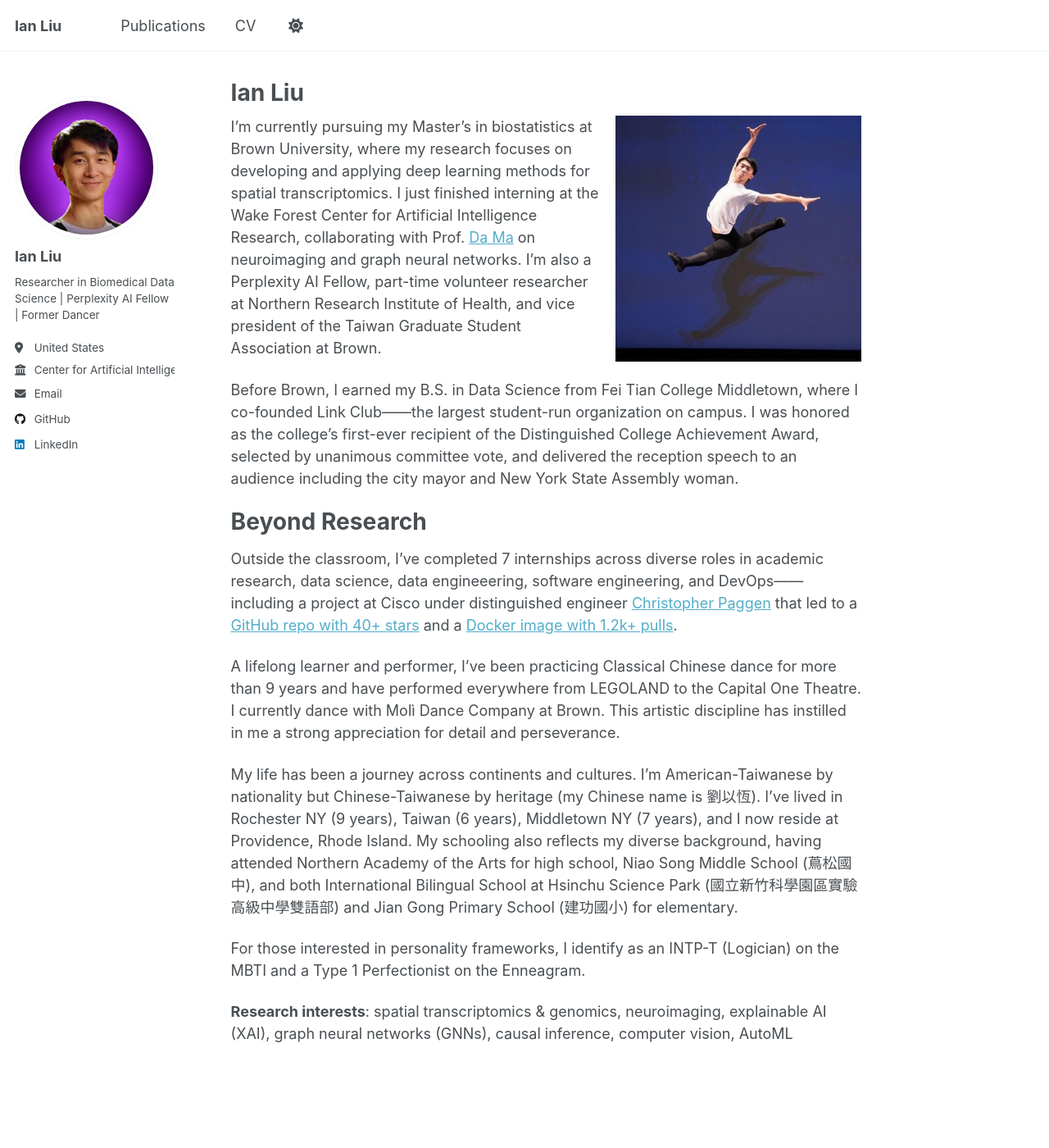
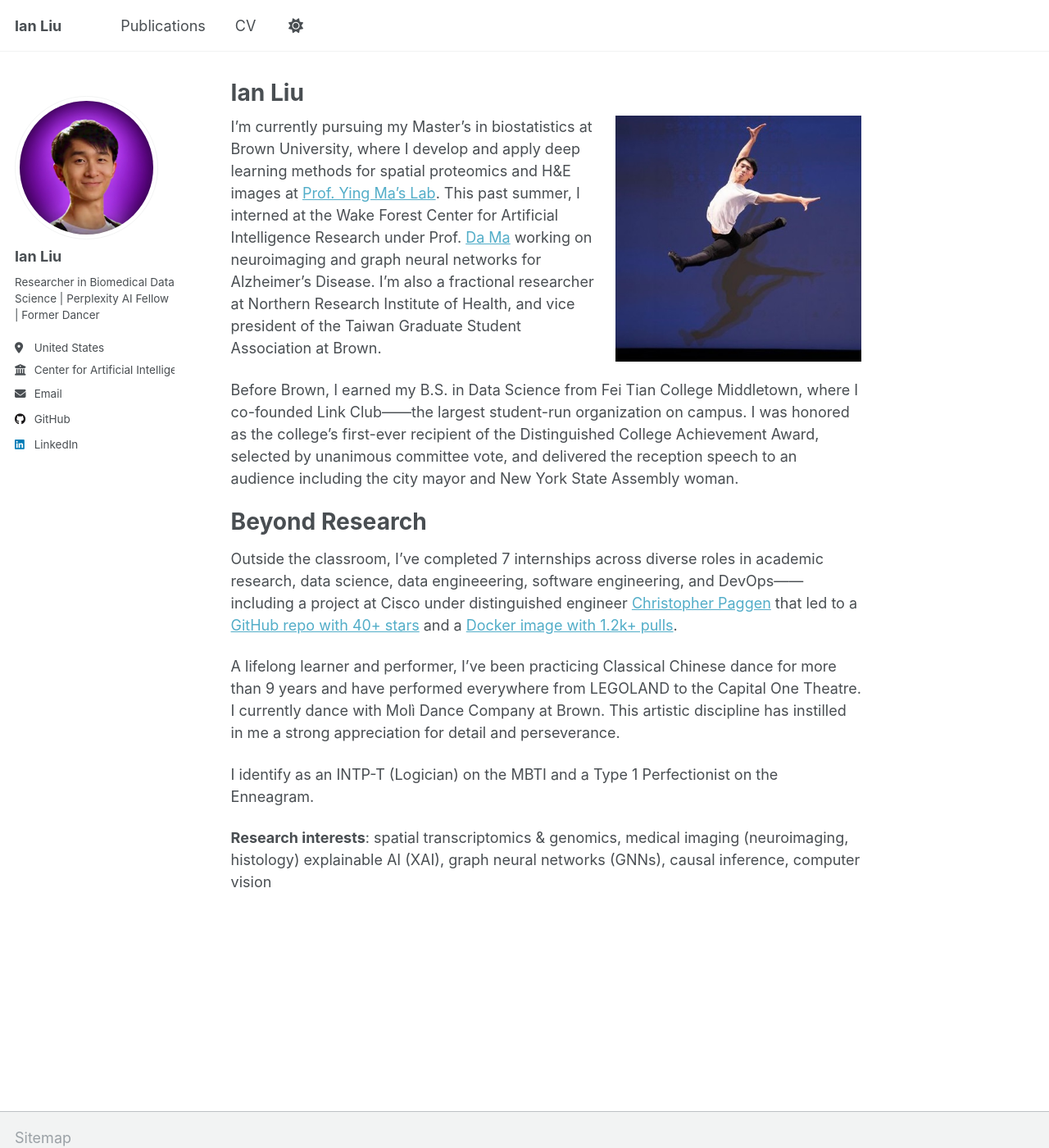
Before and after one commit to Ianyliu/ianyliu.github.io, a Jekyll site: the page built from _pages/about.md, in a window 1280 px wide and 1400 px high. Shown: the whole window at 82% size. Built offline with Jekyll 4.4.1, drawn with Linux system fonts in a browser that asks for light colours.

Commit message:
update about

```diff
--- a/_pages/about.md
+++ b/_pages/about.md
@@ -7,7 +7,7 @@
   - /about.html
 ---
 
-![Image of me doing dance](/images/ian-splits.jpeg){: .align-right width="300px"} I'm currently pursuing my Master's in biostatistics at Brown University, where my research focuses on developing and applying deep learning methods for spatial transcriptomics. I just finished interning at the Wake Forest Center for Artificial Intelligence Research, collaborating with Prof. [Da Ma](https://da-ma-dm.github.io/) on neuroimaging and graph neural networks. I'm also a Perplexity AI Fellow, part-time volunteer researcher at Northern Research Institute of Health, and vice president of the Taiwan Graduate Student Association at Brown.
+![Image of me doing dance](/images/ian-splits.jpeg){: .align-right width="300px"} I'm currently pursuing my Master's in biostatistics at Brown University, where I develop and apply deep learning methods for spatial proteomics and H&E images at [Prof. Ying Ma's Lab](https://yingma0107.github.io/). This past summer, I interned at the Wake Forest Center for Artificial Intelligence Research under Prof. [Da Ma](https://da-ma-dm.github.io/) working on neuroimaging and graph neural networks for Alzheimer's Disease. I'm also a fractional researcher at Northern Research Institute of Health, and vice president of the Taiwan Graduate Student Association at Brown.
 
 Before Brown, I earned my B.S. in Data Science from Fei Tian College Middletown, where I co-founded Link Club——the largest student-run organization on campus. I was honored as the college’s first-ever recipient of the Distinguished College Achievement Award, selected by unanimous committee vote, and delivered the reception speech to an audience including the city mayor and New York State Assembly woman.
 
@@ -18,12 +18,12 @@
 
 A lifelong learner and performer, I’ve been practicing Classical Chinese dance for more than 9 years and have performed everywhere from LEGOLAND to the Capital One Theatre. I currently dance with Molì Dance Company at Brown. This artistic discipline has instilled in me a strong appreciation for detail and perseverance.
 
-My life has been a journey across continents and cultures. I'm American-Taiwanese by nationality but Chinese-Taiwanese by heritage (my Chinese name is 劉以恆). I've lived in Rochester NY (9 years), Taiwan (6 years), Middletown NY (7 years), and I now reside at Providence, Rhode Island. My schooling also reflects my diverse background, having attended Northern Academy of the Arts for high school, Niao Song Middle School (蔦松國中), and both International Bilingual School at Hsinchu Science Park (國立新竹科學園區實驗高級中學雙語部) and Jian Gong Primary School (建功國小) for elementary.
+<!-- My life has been a journey across continents and cultures. I'm American-Taiwanese by nationality but Chinese-Taiwanese by heritage (my Chinese name is 劉以恆). I've lived in Rochester NY (9 years), Taiwan (6 years), Middletown NY (7 years), and I now reside at Providence, Rhode Island. My schooling also reflects my diverse background, having attended Northern Academy of the Arts for high school, Niao Song Middle School (蔦松國中), and both International Bilingual School at Hsinchu Science Park (國立新竹科學園區實驗高級中學雙語部) and Jian Gong Primary School (建功國小) for elementary. -->
 
-For those interested in personality frameworks, I identify as an INTP-T (Logician) on the MBTI and a Type 1 Perfectionist on the Enneagram.
+I identify as an INTP-T (Logician) on the MBTI and a Type 1 Perfectionist on the Enneagram.
 
 
-**Research interests**: spatial transcriptomics & genomics, neuroimaging, explainable AI (XAI), graph neural networks (GNNs), causal inference, computer vision, AutoML
+**Research interests**: spatial transcriptomics & genomics, medical imaging (neuroimaging, histology) explainable AI (XAI), graph neural networks (GNNs), causal inference, computer vision
 
 
 <!-- This is the front page of a website that is powered by the [Academic Pages template](https://github.com/academicpages/academicpages.github.io) and hosted on GitHub pages. [GitHub pages](https://pages.github.com) is a free service in which websites are built and hosted from code and data stored in a GitHub repository, automatically updating when a new commit is made to the repository. This template was forked from the [Minimal Mistakes Jekyll Theme](https://mmistakes.github.io/minimal-mistakes/) created by Michael Rose, and then extended to support the kinds of content that academics have: publications, talks, teaching, a portfolio, blog posts, and a dynamically-generated CV. You can fork [this template](https://github.com/academicpages/academicpages.github.io) right now, modify the configuration and markdown files, add your own PDFs and other content, and have your own site for free, with no ads!
```
